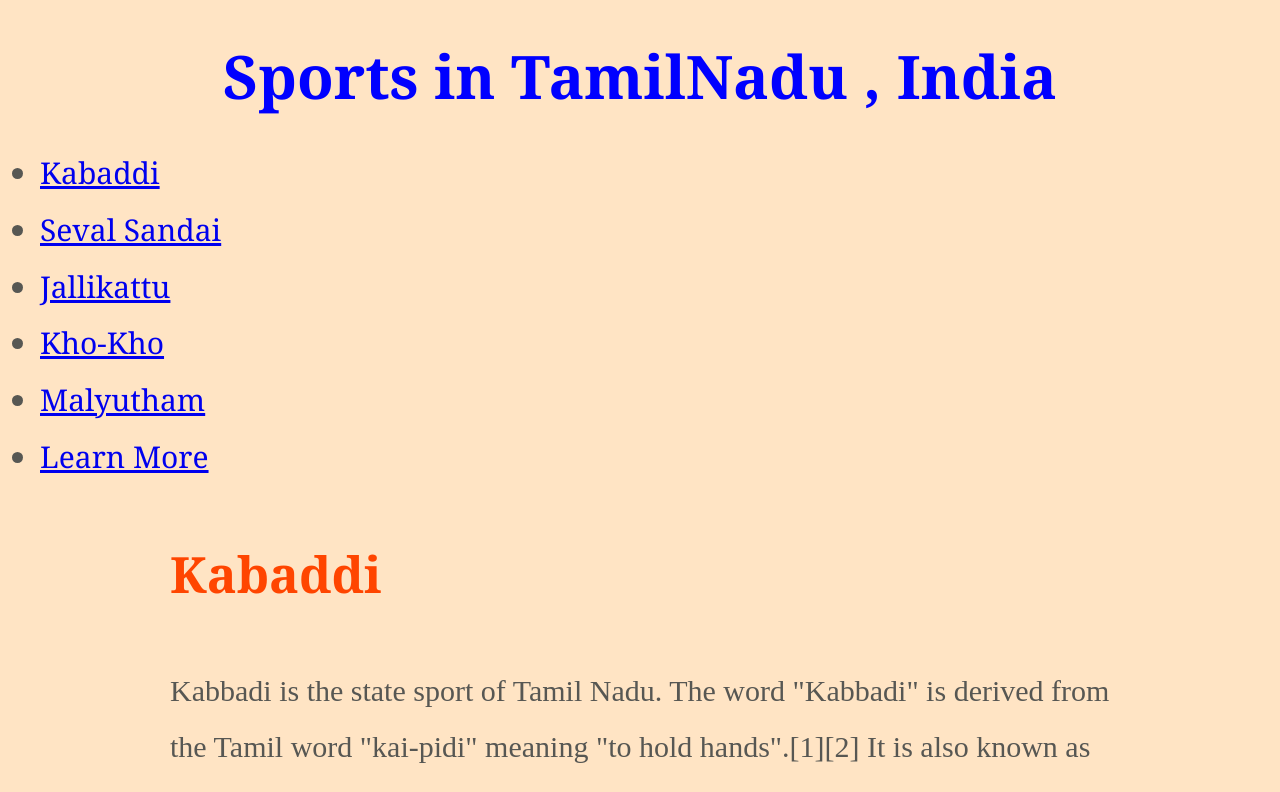
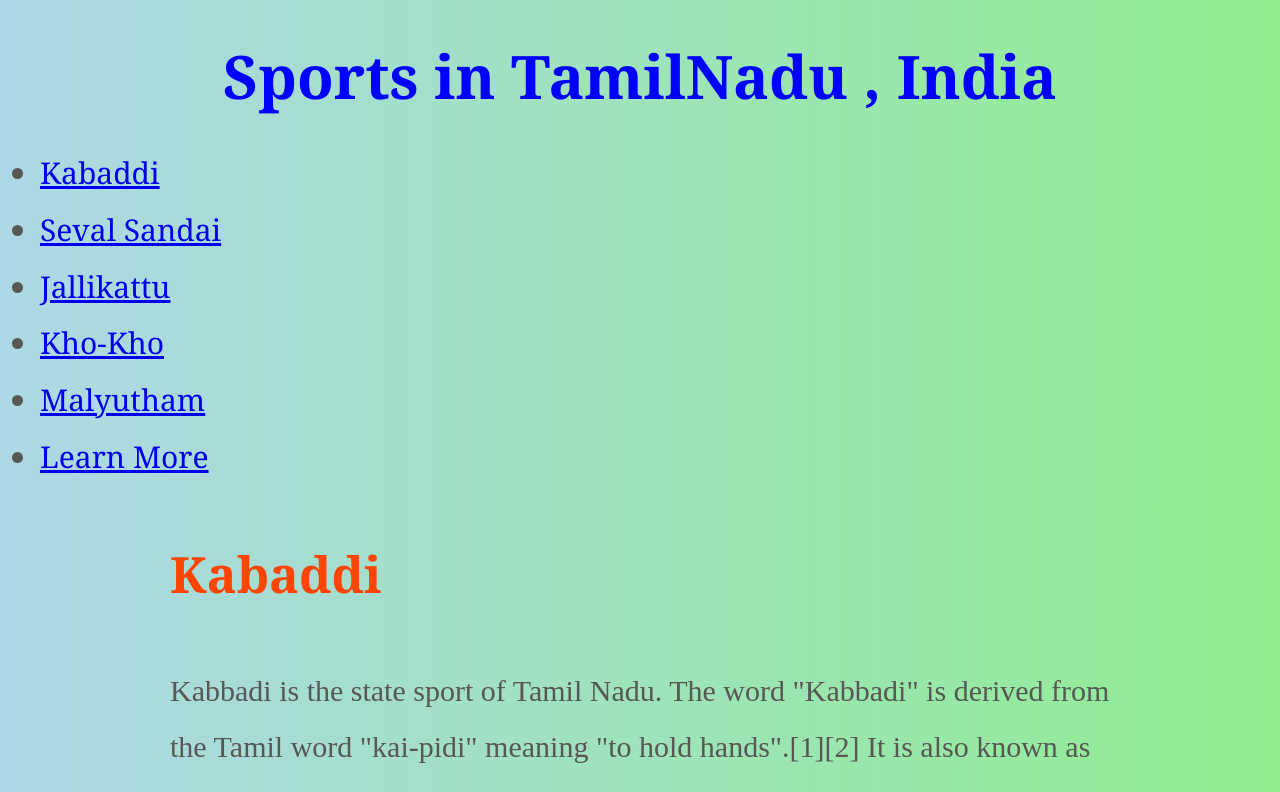
Before and after one commit to HariniDiya/html-me-something, a plain HTML site: page index.html in a window 1280 px wide. Shown: the top 792 px of the page. Drawn offline with Linux system fonts and the light colour scheme.

Commit message:
changed background color

```diff
--- a/style.css
+++ b/style.css
@@ -5,8 +5,8 @@ html {
 body {
 	font: 75% georgia, sans-serif;
     line-height: 1.88889;
-    background-color: bisque;
-	color: #575753;
+    background-image: linear-gradient(to right, lightblue, lightgreen);
+  	color: #575753;
 	 margin: 0;
 	padding: 0;
 	}
```
